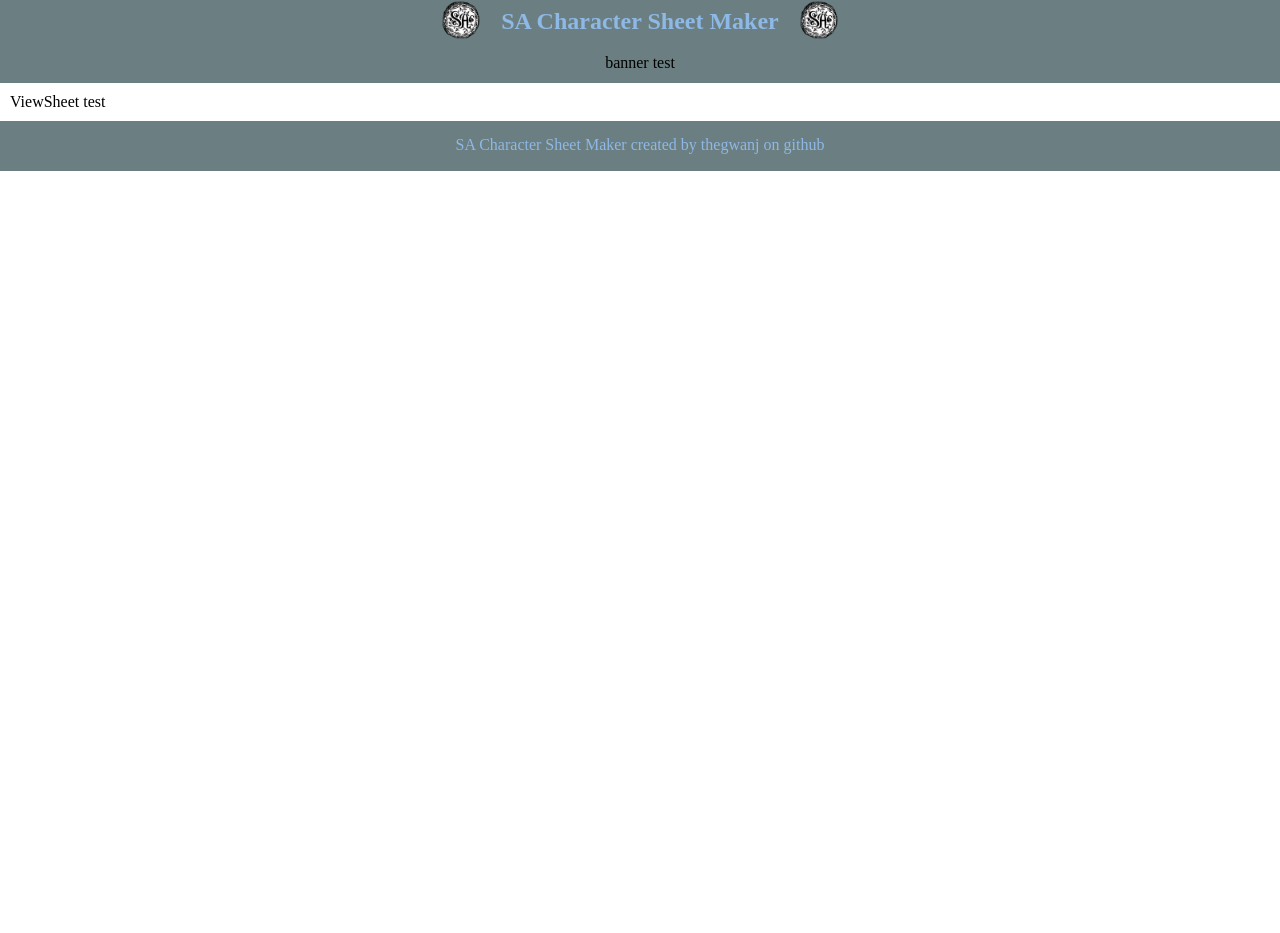
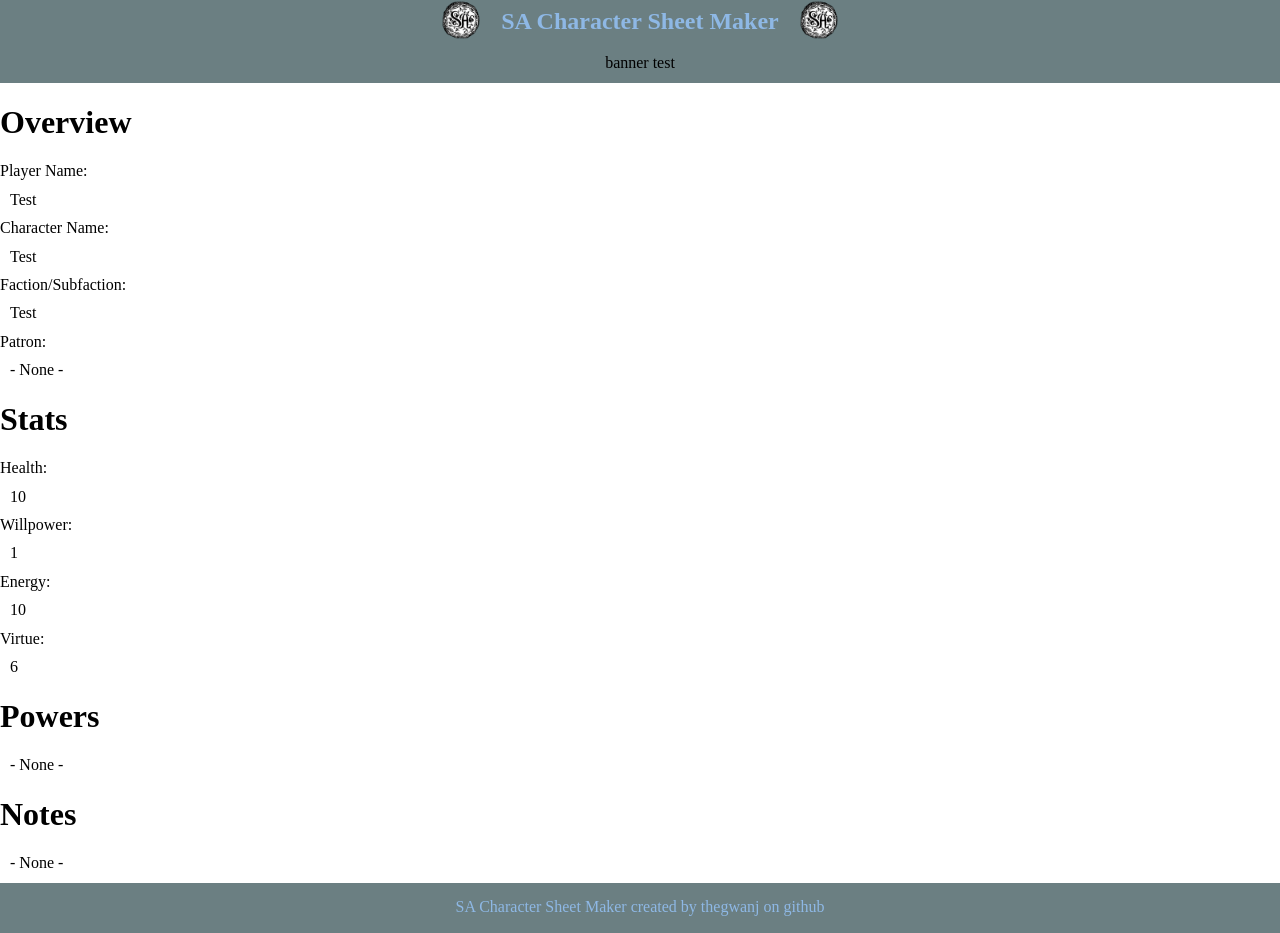
Before and after one commit to thegwanj/SA-character-gen, a React (Create React App) app in the folder client/: page /ViewSheet in a window 1280 px wide. Before the commit the page ends 800 px from the top, so only its background shows below. Built offline with nearby package versions, Linux system fonts and the light colour scheme.

Commit message:
Created a sample of what the sheet template might look like

```diff
--- a/client/src/pages/ViewSheet.js
+++ b/client/src/pages/ViewSheet.js
@@ -5,11 +5,56 @@ import { QUERY_SINGLE_SHEET } from "../utils/queries";
 const ViewSheet = () => {
     // TODO: Create a function(s) that will query the db and get the sheet that was just made. Then, take the information in the sheet and display it on the page
 
+    /*
 
+    Idea: Create different functions for returning different sheet views based off of the character faction.
+    Idea: Create a single function that displays a template, then additional functions are run depending on character faction.
+    Idea: Use a single function that displays everything, even if not related to the character
+
+    */
+
+    // Template html
     return (
-        <div>
-            <p>ViewSheet test</p>
-        </div>
+        <main name='sheet'>
+            <div name='overview'>
+                <h1>Overview</h1>
+                <section>
+                    <label for='playerName'>Player Name:</label>
+                    <p id="playerName">Test</p>
+                    <label for='characterName'>Character Name:</label>
+                    <p id="characterName">Test</p>
+                    <label for='factionSubFaction'>Faction/Subfaction:</label>
+                    <p id="factionSubFaction">Test</p>
+                    <label for='patron'>Patron:</label>
+                    <p id='patron'>- None -</p>
+                </section>
+            </div>
+            <div name='stats'>
+                <h1>Stats</h1>
+                <section>
+                    <label for='health'>Health:</label>
+                    <p id='health'>10</p>
+                    <label for='willpower'>Willpower:</label>
+                    <p id='willpower'>1</p>
+                    <label for='energy'>Energy:</label>
+                    <p id='energy'>10</p>
+                    <label for='virtue'>Virtue:</label>
+                    <p id='virtue'>6</p>
+                </section>
+            </div>
+            <div name='powers'>
+                <h1>Powers</h1>
+                <section>
+                    <p>- None -</p>
+                </section>
+            </div>
+            <div name='notes'>
+                <h1>Notes</h1>
+                <section>
+                    <p>- None -</p>
+                </section>
+            </div>
+        </main>
     );
 }
 
```
